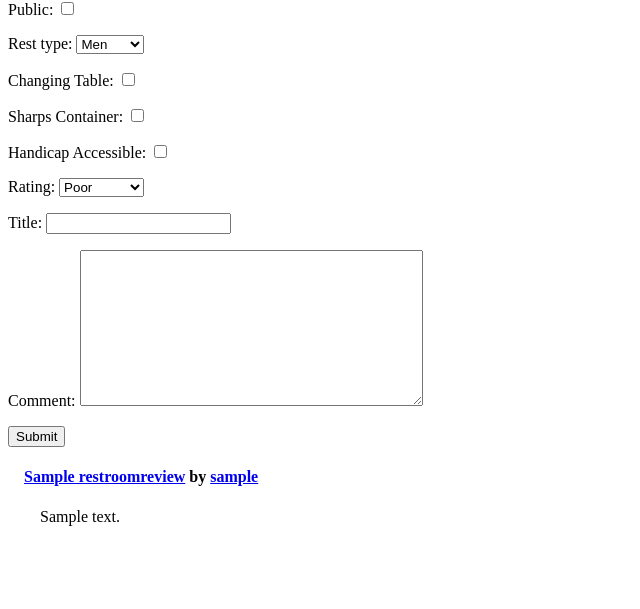
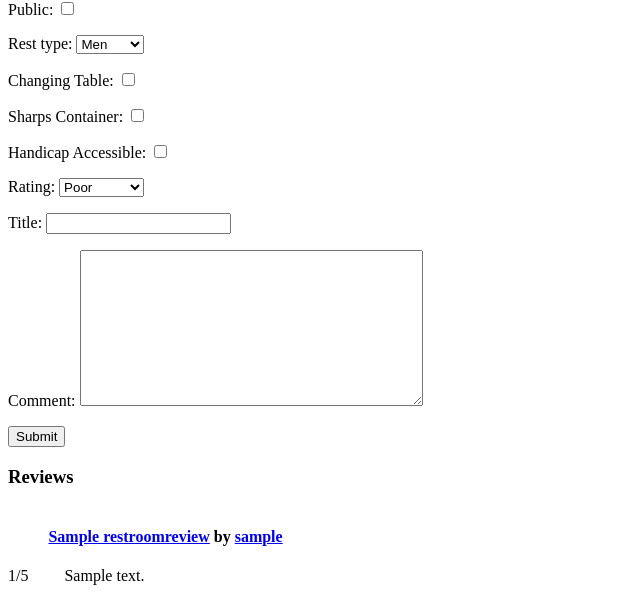
Before and after one commit to danibarstad/RestroomRater, a Django app: page /venues/detail/1/ in a window 1280 px wide. Shown: the part 522-1131 px from the top of the page, without its empty margins (0-640 px from the left). Before the commit the page ends 1048 px from the top, so only its background shows below. Run offline with Django 3.2, Linux system fonts and the light colour scheme; tables that the repository leaves empty hold one stand-in row (values such as "Sample post"); grey boxes marked "Sample" are stand-in pictures.

Commit message:
added rating to venue_detail. need to make it look prettier

```diff
--- a/restroomrater/restroom_rater/templates/restroom_rater/venue_detail.html
+++ b/restroomrater/restroom_rater/templates/restroom_rater/venue_detail.html
@@ -16,9 +16,15 @@
         </form>
     </div>
 
+    <h3>Reviews</h3>
+
     {% if reviews %}
         {% for review in reviews %}
-            <div class='review' id='review_{{ review.pk }}'>
+            <div style="display: inline-block" class='rating' id='review_{{ review.pk }}'>
+                <p style="display: inline-block">{{ review.rating }}/5</p>
+            </div>
+
+            <div style="display: inline-block" class='review' id='review_{{ review.pk }}'>
                 <h4 class='review_name'>&emsp;<a href="{% url 'review_detail' review_pk=review.pk %}">{{ review.title }}</a> by <a href="{% url 'user_profile' user_pk=user.pk %}">{{ review.user.username }}</a></h4>
                 <p class='review_title'>&emsp;&emsp;{{ review.comment }}</p>
             </div>
```
